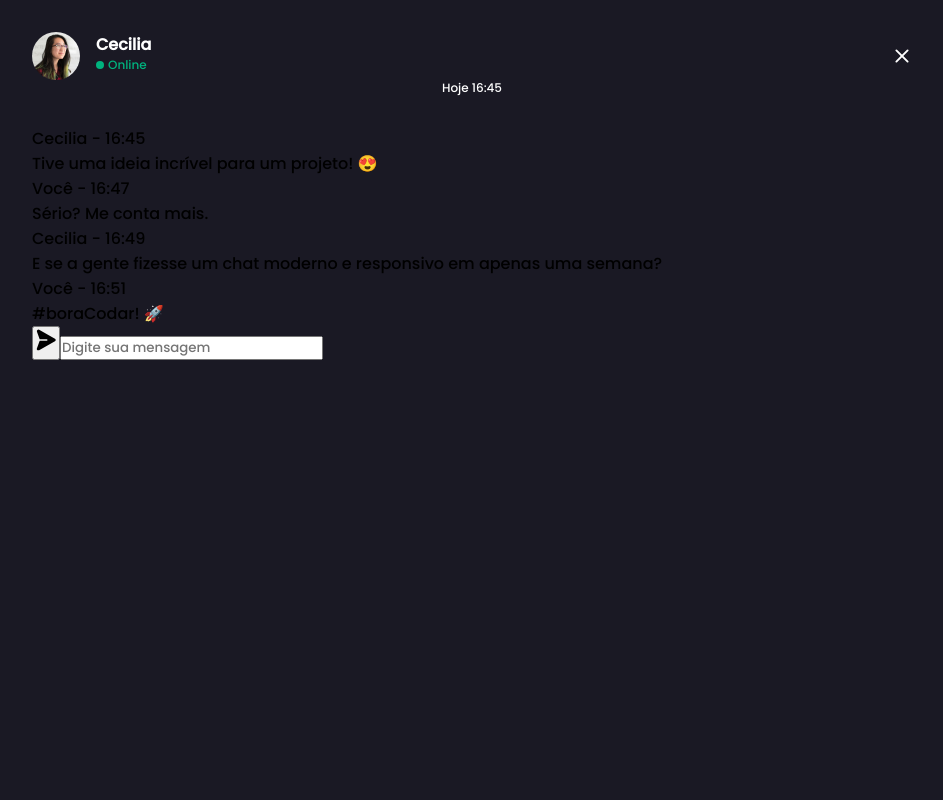
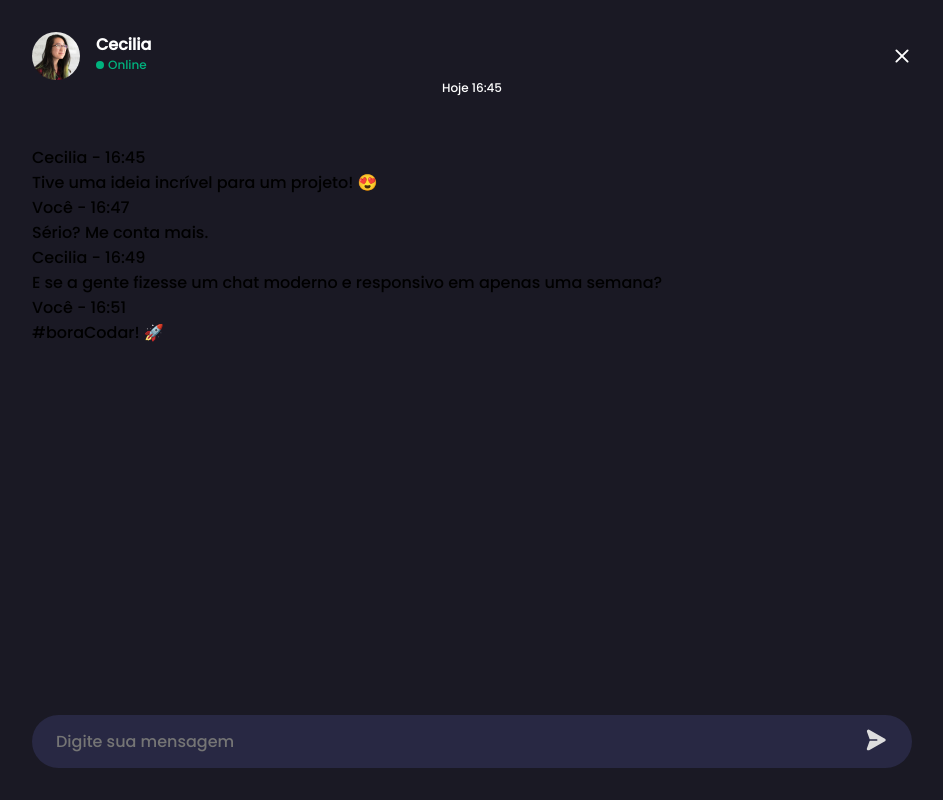
Before and after one commit to claytonfortunato/webChat-04, a React (Vite) app: page / in a window 1280 px wide. Shown: the whole page, without its empty margins (168-1111 px from the left). Built offline with nearby package versions, Linux system fonts and the light colour scheme.

Commit message:
feat: input concluido

```diff
--- a/src/App.tsx
+++ b/src/App.tsx
@@ -115,7 +115,6 @@ export function App() {
 
   return (
     <C.Container>
-      <div>
       <ChatHeader
         name={chat.you.name}
         urlImage={BotCecilia}
@@ -124,7 +123,7 @@ export function App() {
         }
       />
 
-        <div>
+      <C.Message>
         {messages.map((message, index) => {
           return (
             <ChatMessage
@@ -135,16 +134,12 @@ export function App() {
             />
           );
         })}
-        </div>
+      </C.Message>
 
-        <div>
-          <form onSubmit={handleCreateNewMessage} className="relative">
-            <button className="absolute top-[0.875rem] right-6" type="submit">
-              <PaperPlaneRight
-                size={24}
-                weight="fill"
-                className="text-zinc-50"
-              />
+      <C.Input>
+        <form onSubmit={handleCreateNewMessage}>
+          <button type="submit">
+            <PaperPlaneRight size={24} weight="fill" />
           </button>
           <input
             type="text"
@@ -156,8 +151,7 @@ export function App() {
             required
           />
         </form>
-        </div>
-      </div>
+      </C.Input>
     </C.Container>
   );
 }
--- a/src/styles.ts
+++ b/src/styles.ts
@@ -11,3 +11,43 @@ export const Container = styled.div`
 
   background-color: #1a1924;
 `;
+
+export const Message = styled.div``;
+
+export const Input = styled.div`
+  width: 100%;
+  position: relative;
+  input {
+    border: none;
+    width: 100%;
+    background: #282843;
+    font-size: 1rem;
+    border-radius: 999px;
+    padding: 0.875rem 3.625rem 0.875rem 1.5rem;
+    color: #fff;
+    &:disabled {
+      opacity: 0.5;
+      cursor: not-allowed;
+    }
+
+    &:not(:disabled):focus {
+      outline: 2px solid #e1e1e6;
+    }
+  }
+
+  button {
+    position: absolute;
+    top: 53%;
+    transform: translateY(-50%);
+    right: 1.5rem;
+    color: #ddd;
+    cursor: pointer;
+    background-color: transparent;
+    border: none;
+    transition: 0.5s all ease-in-out;
+
+    &:hover {
+      color: #222;
+    }
+  }
+`;
```
Also changed, not shown: src/components/ChatMessage/styles.ts (+0 -38 lines). Lines whose indentation alone changed are shown as unchanged.
